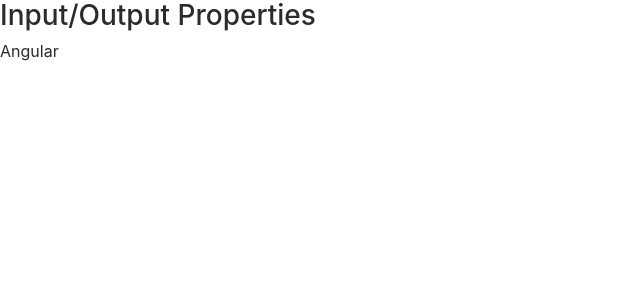
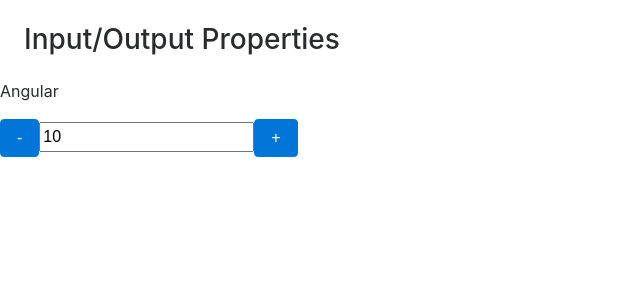
Before and after one commit to ernestopmaria/Angular_TrainingByLoiane, an Angular app in the folder databinding/: page / in a window 1280 px wide. Shown: the top 300 px of the page, without its empty margins (0-640 px from the left). Built offline with nearby package versions, Linux system fonts and the light colour scheme.

Commit message:
output property

```diff
--- a/databinding/src/app/app.module.ts
+++ b/databinding/src/app/app.module.ts
@@ -6,12 +6,14 @@
 import { DatabindingComponent } from './databinding/databinding.component';
 import { MeuFormModule } from './meu-form/meu-form.module';
 import { InputpropertyComponent } from './inputproperty/inputproperty.component';
+import { OutputpropertyComponent } from './outputproperty/outputproperty.component';
 
 @NgModule({
   declarations: [
     AppComponent,
     DatabindingComponent,
-    InputpropertyComponent
+    InputpropertyComponent,
+    OutputpropertyComponent
   ],
   imports: [
     BrowserModule,
--- a/databinding/src/app/databinding/databinding.component.html
+++ b/databinding/src/app/databinding/databinding.component.html
@@ -33,13 +33,13 @@
 </article>
 -->
 
-
 <!--<app-meu-form></app-meu-form>-->
 
-<section class ="input-output-properties">
-    <article>
-        <h3>Input/Output Properties</h3>
+<section class="input-output-properties">
+  <article>
+    <h3 class="m-4">Input/Output Properties</h3>
 
-        <app-curso [nome] = "nomeDoCurso"></app-curso>
-    </article>
+    <app-curso [nome]="nomeDoCurso"></app-curso>
+    <contador [valor]="valor" (mudouValor)="onMudouValor($event)"></contador>
+  </article>
 </section>
--- a/databinding/src/app/databinding/databinding.component.ts
+++ b/databinding/src/app/databinding/databinding.component.ts
@@ -3,43 +3,35 @@
 @Component({
   selector: 'app-databinding',
   templateUrl: './databinding.component.html',
-  styleUrls: ['./databinding.component.css']
+  styleUrls: ['./databinding.component.css'],
 })
 export class DatabindingComponent implements OnInit {
+  valorActual: string = '';
+  valorSalvo = '';
+  isMouseOver: boolean = false;
+  nome: string = 'abc';
 
-  valorActual:string=""
-  valorSalvo="";
-  isMouseOver:boolean=false
-  nome: string= 'abc'
+  pessoa: any = {
+    nome: 'Ernesto',
+    idade: 20,
+  };
 
-  pessoa:any={
-    nome:'Ernesto',
-    idade :20
+  nomeDoCurso: string = 'Angular';
+  valor: number = 10;
+
+  onKeyUp(evento: KeyboardEvent) {
+    this.valorActual = (<HTMLInputElement>evento.target).value;
+  }
+  salvarValor(valor) {
+    this.valorSalvo = valor;
   }
 
-  nomeDoCurso:string='Angular';
-
-
-  Increment(){
-      return alert("Botão clicado!")
+  onMouseOverOut() {
+    this.isMouseOver = !this.isMouseOver;
+  }
+  onMudouValor(evento) {
+    console.log(evento.novoValor);
   }
 
-  onKeyUp(evento:KeyboardEvent){
-   this.valorActual=(<HTMLInputElement>evento.target).value
-
+  ngOnInit(): void {}
 }
-salvarValor(valor){
-  this.valorSalvo = valor
-}
-
-onMouseOverOut(){
-  this.isMouseOver=!this.isMouseOver
-}
-
-
-  ngOnInit(): void {
-
-
-  }
-
-}
--- /dev/null
+++ b/databinding/src/app/outputproperty/outputproperty.component.html
@@ -0,0 +1,6 @@
+<div>
+  <button class="btn btn-primary" type="button" (click)="decrement()">-</button>
+
+  <input type="text" [value]="valor" readonly />
+  <button class="btn btn-primary" type="button" (click)="increment()">+</button>
+</div>
--- /dev/null
+++ b/databinding/src/app/outputproperty/outputproperty.component.ts
@@ -0,0 +1,28 @@
+import { Component, EventEmitter, Input, OnInit, Output } from '@angular/core';
+
+@Component({
+  selector: 'contador',
+  templateUrl: './outputproperty.component.html',
+  styleUrls: ['./outputproperty.component.css'],
+})
+export class OutputpropertyComponent implements OnInit {
+  constructor() {}
+  @Input('valor') valor: number;
+
+  @Output() mudouValor = new EventEmitter();
+
+  ngOnInit(): void {}
+
+  increment() {
+    this.valor++;
+    this.mudouValor.emit({ novoValor: this.valor });
+  }
+
+  decrement() {
+    this.mudouValor.emit({ novoValor: this.valor });
+    if (this.valor == 0) {
+      return this.valor - 0;
+    }
+    return this.valor--;
+  }
+}
```
Also changed, not shown: databinding/src/app/outputproperty/outputproperty.component.css (added), 1 other file (tests, documents, lock files or other folders).
